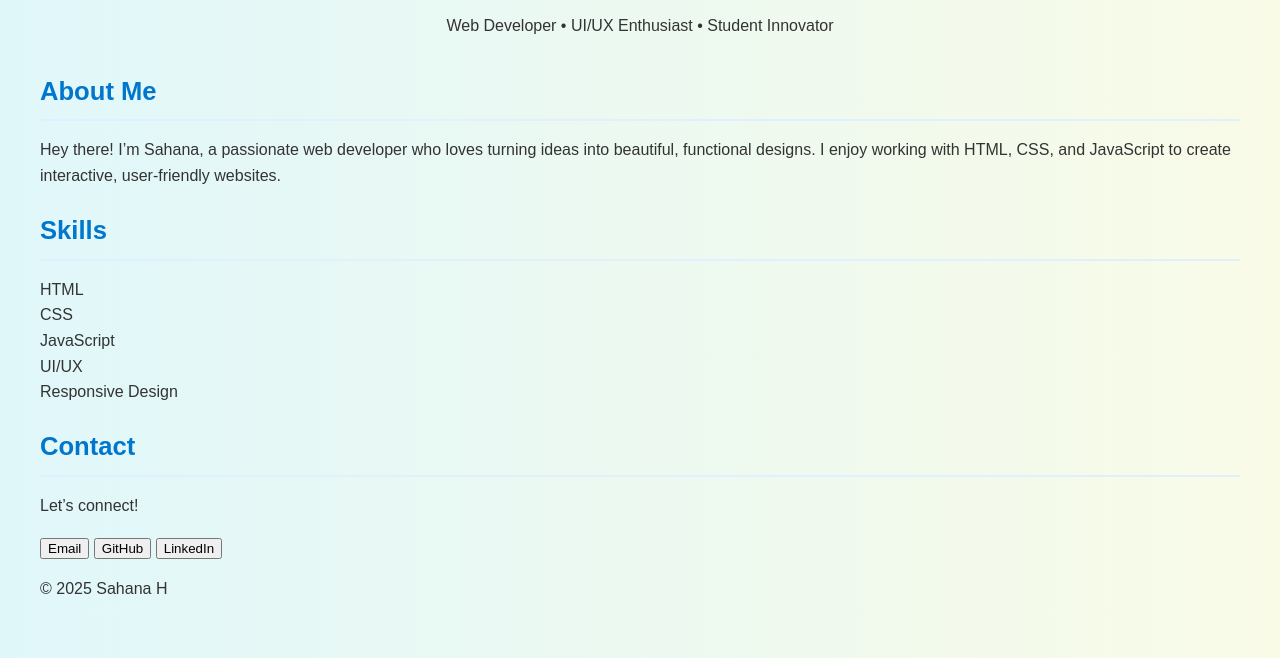
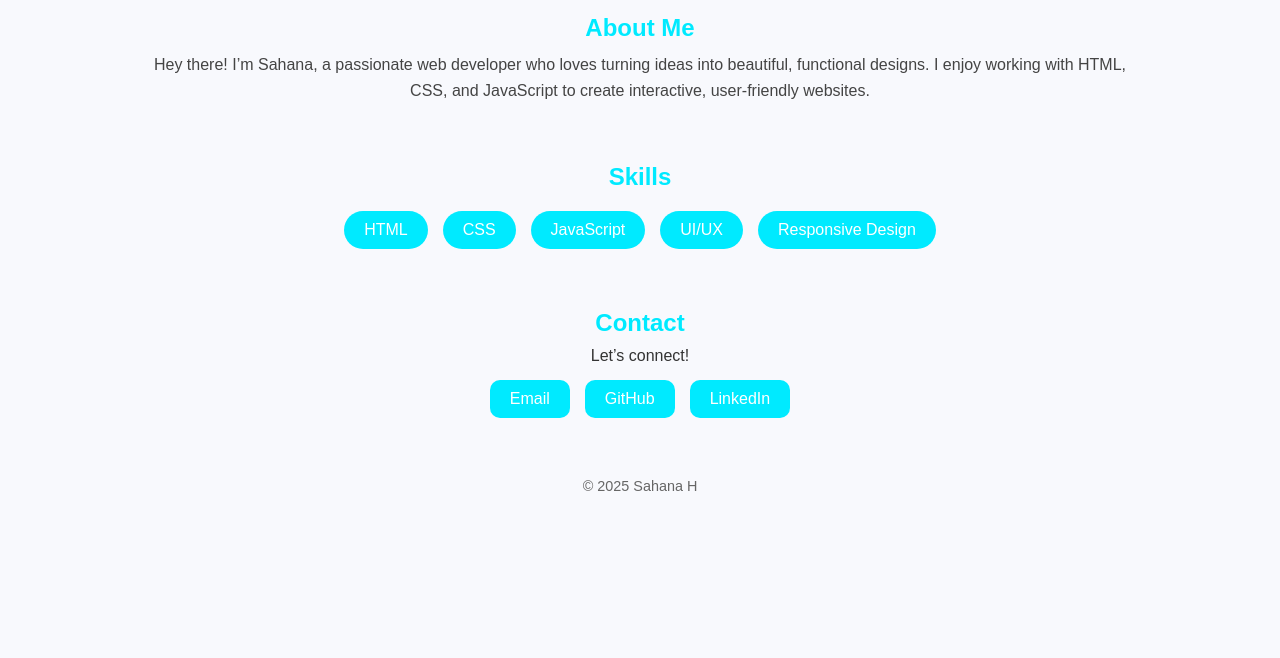
Before and after one commit to jainsahana64-tech/My-Portfolio, a plain HTML site: page index.html in a window 1280 px wide. Shown: the part 152-810 px from the top of the page. Drawn offline with Linux system fonts and the light colour scheme; a script that the page names is missing.

Commit message:
Refactor CSS for improved styling and organization

```diff
--- a/style.css
+++ b/style.css
@@ -1,122 +1,100 @@
-{
-  margin: 0;
-  padding: 0;
-  box-sizing: border-box;
+/* General Reset */
+* {
+    margin: 0;
+    padding: 0;
+    box-sizing: border-box;
+    font-family: "Poppins", sans-serif;
 }
 
 body {
-  font-family: 'Poppins', sans-serif;
-  background: linear-gradient(to right, #e0f7fa, #f9fbe7);
-  color: #333;
-  line-height: 1.6;
-  padding: 2rem;
-}
-
-/* Container */
-.container {
-  max-width: 900px;
-  margin: auto;
-  background: #ffffff;
-  padding: 2rem;
-  border-radius: 12px;
-  box-shadow: 0 8px 20px rgba(0, 0, 0, 0.08);
+    background-color: #f8f9fd;
+    color: #333;
+    text-align: center;
+    padding: 30px;
 }
 
 /* Header */
-header {
-  text-align: center;
-  margin-bottom: 2rem;
+header h1 {
+    color: #00eaff;
+    margin-border: #00eaff ;
+    font-size: 2.5rem;
+    margin-bottom: 10px;
 }
 
-h1 {
-  font-size: 3rem;
-  color: #0077cc;
-  margin-bottom: 0.5rem;
+header p {
+    font-size: 1.1rem;
+    color: #555;
 }
 
-.tagline {
-  font-size: 1.2rem;
-  color: #666;
+/* Sections */
+section {
+    margin: 60px 0;
 }
 
-/* Section Titles */
-section h2 {
-  font-size: 1.6rem;
-  color: #0077cc;
-  margin-bottom: 1rem;
-  border-bottom: 2px solid #e0f0ff;
-  padding-bottom: 0.5rem;
+h2 {
+    color: #00eaff;
+    margin-bottom: 10px;
 }
 
-/* About Section */
-.about p {
-  font-size: 1.05rem;
-  color: #444;
-  background: #f0f8ff;
-  padding: 1rem;
-  border-radius: 8px;
+/* About */
+#about p {
+    width: 80%;
+    margin: 0 auto;
+    line-height: 1.6;
+    font-size: 1rem;
+    color: #444;
 }
 
-/* Skills Section */
-.skills ul {
-  list-style: none;
-  display: flex;
-  flex-wrap: wrap;
-  gap: 1rem;
-  margin-top: 1rem;
+/* Skills */
+.skill-container {
+    display: flex;
+    flex-wrap: wrap;
+    justify-content: center;
+    gap: 15px;
+    margin-top: 20px;
 }
 
-.skills li {
-  background: #e3f2fd;
-  padding: 0.75rem 1.25rem;
-  border-radius: 8px;
-  font-weight: 600;
-  color: #0077cc;
-  box-shadow: 0 2px 6px rgba(0, 0, 0, 0.05);
-  transition: transform 0.2s ease;
+.skill {
+    background-color: #00eaff;
+    color: white;
+    padding: 10px 20px;
+    border-radius: 20px;
+    font-weight: 500;
+    transition: 0.3s ease;
 }
 
-.skills li:hover {
-  transform: scale(1.05);
+.skill:hover {
+    transform: scale(1.1);
+    background-color: #00eaff;
 }
 
-/* Contact Section */
-.contact p {
-  font-size: 1rem;
-  margin-bottom: 0.5rem;
+/* Contact */
+.btn-container {
+    display: flex;
+    justify-content: center;
+    gap: 15px;
+    margin-top: 15px;
 }
 
-.contact .links {
-  display: flex;
-  flex-wrap: wrap;
-  gap: 1rem;
+button {
+    background-color: #00eaff;
+    color: white;
+    border: none;
+    padding: 10px 20px;
+    border-radius: 10px;
+    cursor: pointer;
+    font-size: 1rem;
+    transition: 0.3s;
 }
 
-.contact a {
-  text-decoration: none;
-  color: #ffffff;
-  background: #0077cc;
-  padding: 0.6rem 1rem;
-  border-radius: 6px;
-  font-weight: 600;
-  transition: background 0.3s ease;
+button:hover {
+    background-color: #00eaff;
+    transform: scale(1.05);
 }
 
-.contact a:hover {
-  background: #005fa3;
+/* Footer */
+footer {
+    margin-top: 40px;
+    font-size: 0.9rem;
+    color: #666;
 }
-
-/* Responsive */
-@media (max-width: 600px) {
-  h1 {
-    font-size: 2.2rem;
-  }
-
-  .skills ul {
-    flex-direction: column;
-  }
-
-  .contact .links {
-    flex-direction: column;
-  }
-}
```
